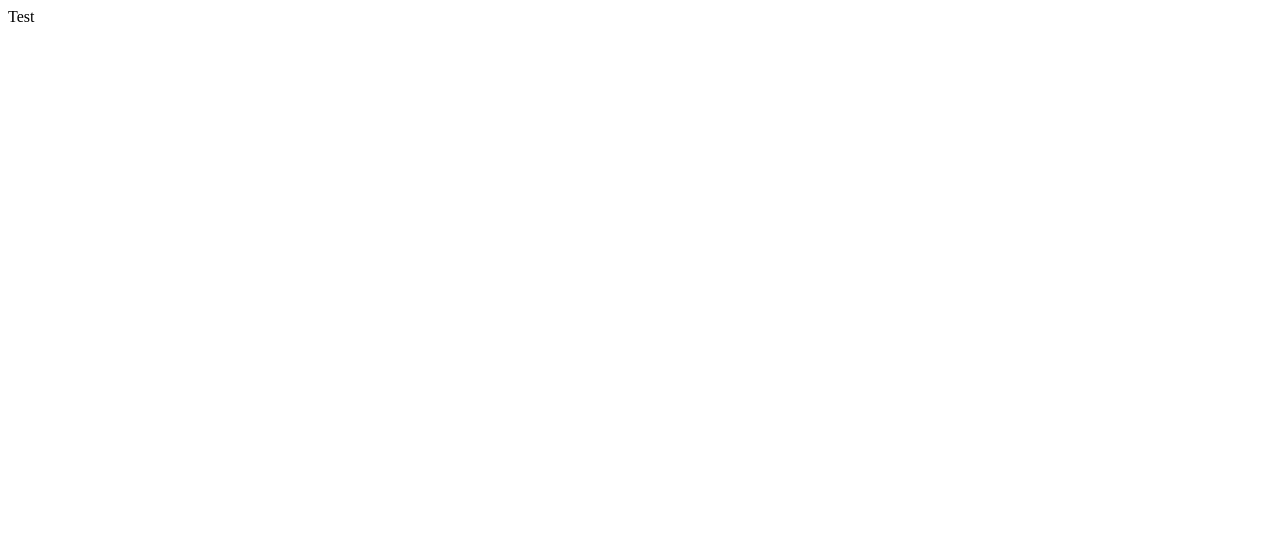
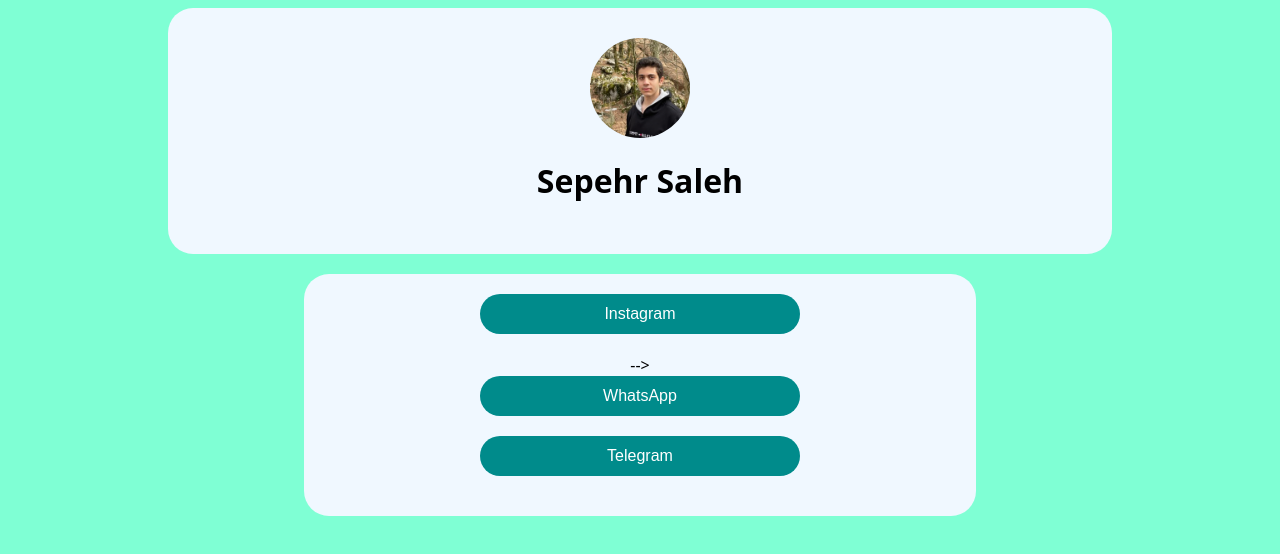
Before and after one commit to Sepehrzss/Sepehrzss.github.io, a plain HTML site: page index.html in a window 1280 px wide. Drawn offline with Linux system fonts and the light colour scheme.

Commit message:
Add files via upload

```diff
--- a/index.html
+++ b/index.html
@@ -1,6 +1,87 @@
 <!DOCTYPE html>
 <html>
-  <body>
-    Test
-  </body>
+    <head>
+        <meta name="viewport" content="width=device-width, initial-scale=1.0">
+        <title>Sepehr Saleh</title>
+        <style>
+            body{
+                background-color: aquamarine;
+                font-family: system-ui, -apple-system, BlinkMacSystemFont, 'Segoe UI', Roboto, Oxygen, Ubuntu, Cantarell, 'Open Sans', 'Helvetica Neue', sans-serif;
+            }
+            .Headerbar{
+                width: 70%;
+                height: 20%;
+                margin: auto;
+                background-color: aliceblue;
+                border-radius: 25px;
+                align-content: center;
+                padding: 30px;
+                text-align: center;
+            }
+            .Headerbar img{
+                border-radius: 100px;
+                display: block;
+                margin-left: auto;
+                margin-right: auto;
+                min-width: 50px;
+                max-width: 100px;
+                border: 2px;
+                border-color: solid bisque;
+            }
+            .Links{
+                background-color: aliceblue;
+                border-radius: 25px;
+                min-width: 50%;
+                max-width: fit-content;
+                margin-top: 20px;
+                margin-right: auto;
+                margin-left: auto;
+                align-content: center;
+                padding: 20px;
+                min-height: 100px;
+            }
+            .LinksButton{
+                display: block;
+                align-self: center;
+                background-color:darkcyan;
+                color : rgb(255, 255, 255);
+                min-width:max-content;
+                width: fit-content;
+                border-style: none;
+                margin: auto;
+                width: 25vw;
+                min-height: 40px;
+                max-height: max-content;
+                font-size: 100%;
+                border-radius: 25px;
+                margin-bottom: 20px;
+            }
+            a {
+                text-decoration:none;
+                color: white;
+            }
+        </style>
+    </head>
+    <body>
+        <div class="Headerbar">
+            <img src="Sepehr.png">
+            <h1>Sepehr Saleh</h1>
+        </div>
+        <div class="Links">
+            <center>
+                <!--
+
+                    برای بعدا همین دکمه ها رو کپی کن زیرش لینک و اسمشو عوض کن
+
+                    همین :)
+
+
+                -->
+                <button class="LinksButton"><a href="https://instagram.com/sepehr.saleh.39">Instagram</a></button> -->
+                <button class="LinksButton"><a href="https://wa.me/qr/WNMFPMZRS2A5K1">WhatsApp</a></button>
+                <button class="LinksButton"><a href="https://t.me/Sepehrsale">Telegram</button>
+            </center>
+        </div>
+
+    </body>
 </html>
```
Also changed, not shown: Sepehr.png (added).
